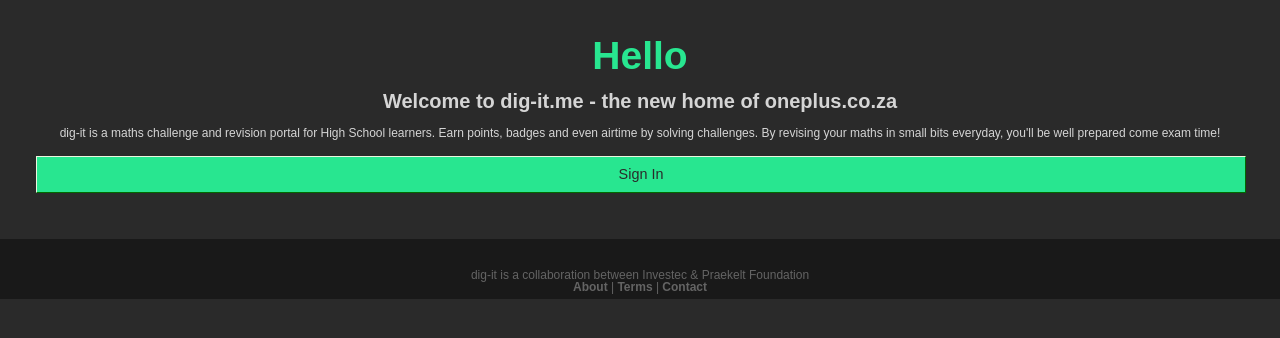
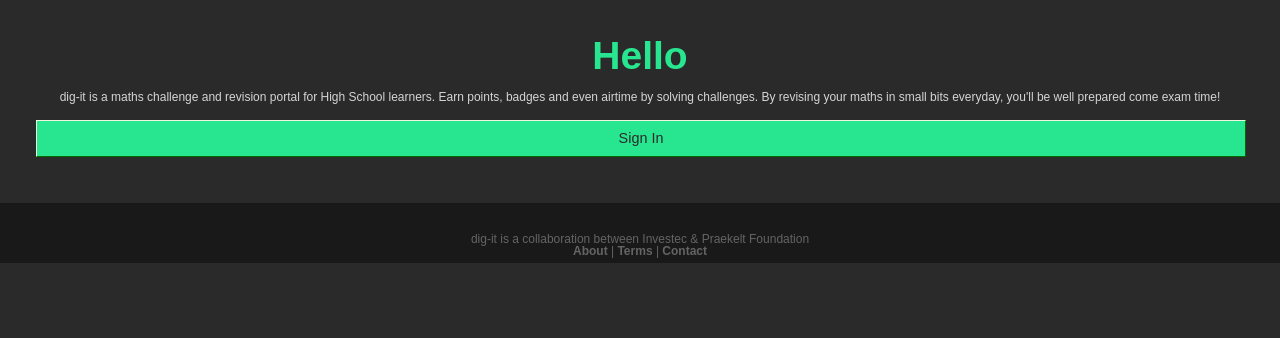
Before and after one commit to praekeltfoundation/oneplus, a Django app: template oneplus/templates/misc/welcome.html in a window 1280 px wide. Shown: the part 50-388 px from the top of the page. Run offline with Django 3.2, Linux system fonts and the light colour scheme; the template is opened without the code that fills it, so the values that code supplies are empty; parts of the project's set-up code (start-up, migrations or seed data) failed here and were passed over.

Commit message:
Removed the message as requested

```diff
--- a/oneplus/templates/misc/welcome.html
+++ b/oneplus/templates/misc/welcome.html
@@ -6,7 +6,6 @@
 
     <div class="content">
         <h1 class="green-front xlarge-font center-font">Hello</h1>
-        <h1 class="large-font center-font">Welcome to dig-it.me - the new home of oneplus.co.za</h1>
         <p class="center-font">dig-it is a maths challenge and revision portal for High School learners. Earn points, badges and even airtime by solving challenges. By revising your maths in small bits everyday, you'll be well prepared come exam time!</p>
         <a href="login" class="button green-back grey-front">Sign In</a>
 
```
